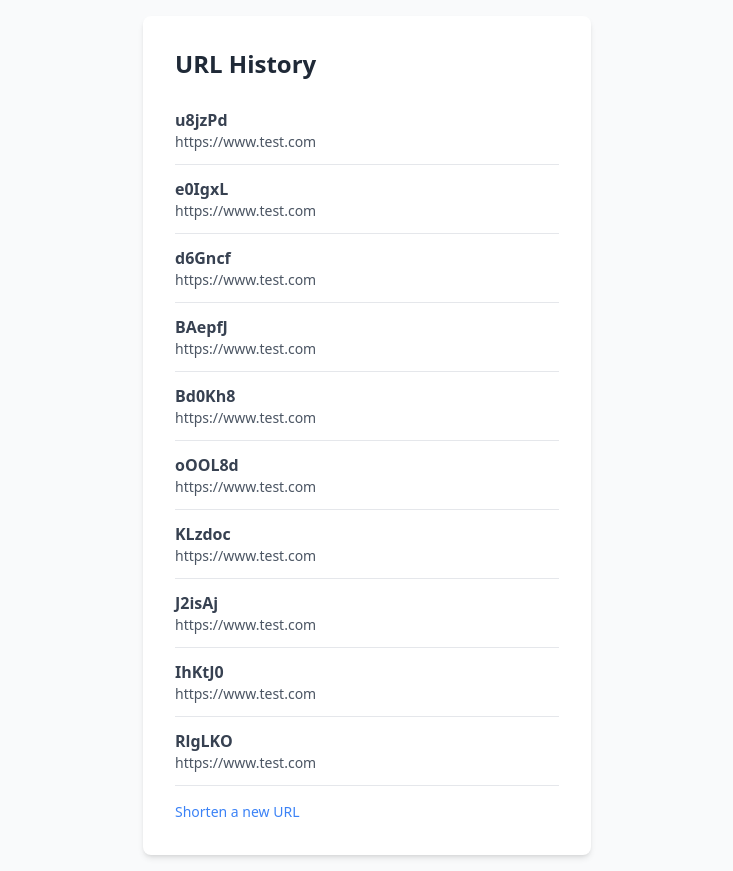
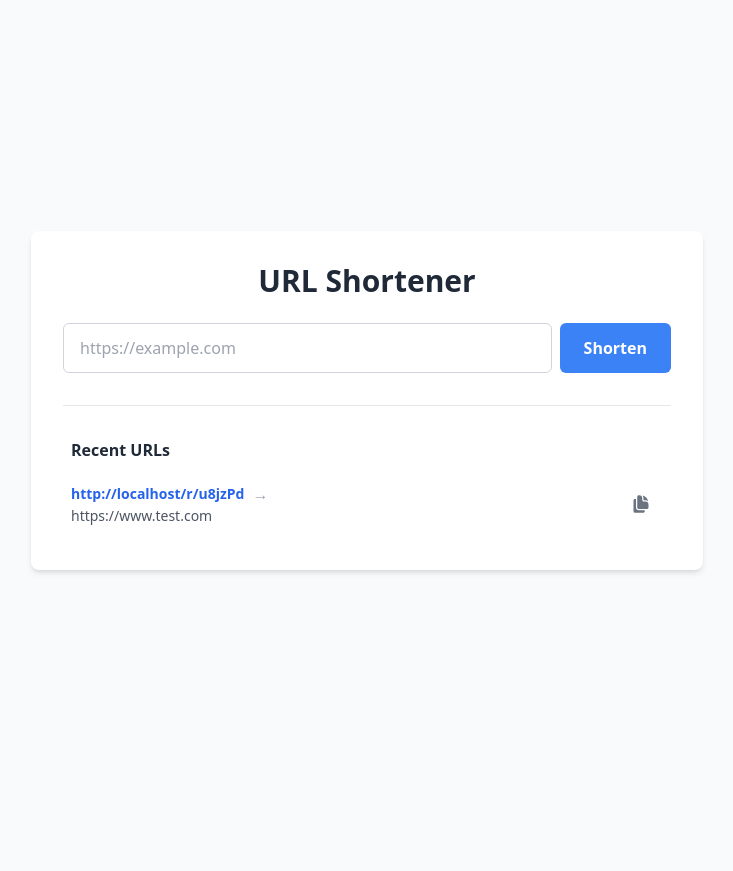
Before and after one commit to jkbriant/fastapi_url_shortener, a FastAPI app: page / in a window 1280 px wide. Shown: the whole page, without its empty margins (273-1006 px from the left). After the commit the page ends 573 px from the top, so only its background shows below. Run offline with FastAPI, Linux system fonts and the light colour scheme; some libraries are stand-ins or nearby versions.

Commit message:
added form to create URL on home page

```diff
--- a/main.py
+++ b/main.py
@@ -1,4 +1,4 @@
-from fastapi import FastAPI, HTTPException, Request, status
+from fastapi import FastAPI, HTTPException, Request, status, Form
 from fastapi.staticfiles import StaticFiles
 from fastapi.responses import JSONResponse, RedirectResponse
 from fastapi.templating import Jinja2Templates
@@ -25,10 +25,10 @@ def get_unique_short_url(length: int = 6):
         if short_url not in url_mapping:
             return short_url
 
-for i in range(0, 100):
-    short_url = get_unique_short_url()
-    url_mapping[short_url] = "https://www.test.com"
-    url_reverse_mapping["https://www.test.com"] = short_url
+short_url = get_unique_short_url()
+url_mapping[short_url] = "https://www.test.com"
+url_reverse_mapping["https://www.test.com"] = short_url
+
 
 ## ROUTES
 
@@ -39,8 +39,23 @@ def home(request: Request):
         for short_url, long_url in url_mapping.items()
     ]
     return templates.TemplateResponse(
-        request, "home.html", {"posts": posts[:10]}
+        request, "home.html", {"posts": posts}
     )
+
+@app.post("/")
+def create_short_url(request: Request, url: str = Form(...)):
+    # Normalize URL by adding https:// if not present
+    long_url = url
+    if not long_url.startswith(("http://", "https://")):
+        long_url = "https://" + long_url
+
+    if long_url in url_reverse_mapping:
+        return RedirectResponse(url="/", status_code=status.HTTP_303_SEE_OTHER)
+
+    short_url = get_unique_short_url()
+    url_mapping[short_url] = long_url
+    url_reverse_mapping[long_url] = short_url
+    return RedirectResponse(url="/", status_code=status.HTTP_303_SEE_OTHER)
 
 @app.post(
     "/api/shorten",
--- a/templates/home.html
+++ b/templates/home.html
@@ -1,15 +1,71 @@
 {% extends "layout.html" %}
 {% block content %}
-    <div class="bg-white p-8 rounded-lg shadow-md max-w-md w-full">
-        <h1 class="text-2xl font-bold text-gray-800 mb-4">URL History</h1>
-        {% for post in posts %}
-            <div class="border-b py-3 last:border-b-0">
-                <h2 class="font-semibold text-gray-700">{{ post.title }}</h2>
-                <p href={{post.content}} class="text-gray-600 text-sm">{{ post.content }}</p>
+    <div class="bg-white p-8 rounded-lg shadow-md max-w-2xl w-full">
+        <h1 class="text-3xl font-bold text-gray-800 mb-6 text-center">URL Shortener</h1>
+
+        <!-- Form to shorten new URL -->
+        <form method="POST" action="/" class="mb-8 space-y-4">
+            <div class="flex gap-2">
+                <input type="text" name="url" placeholder="https://example.com" required
+                    class="flex-1 px-4 py-3 border border-gray-300 rounded-md focus:outline-none focus:ring-2 focus:border-blue-500">
+                <button type="submit"
+                    class="bg-blue-500 text-white font-semibold py-3 px-6 rounded-md hover:bg-blue-600 focus:outline-none focus:ring-2 transition-colors">
+                    Shorten
+                </button>
             </div>
-        {% else %}
-            <p class="text-gray-500">No URLs shortened yet.</p>
-        {% endfor %}
-        <a href="/" class="mt-4 inline-block text-blue-500 hover:text-blue-700 text-sm">Shorten a new URL</a>
+        </form>
+
+        <!-- URL History -->
+        <div class="border-t pt-6">
+            <h2 class="font-bold text-gray-800 py-2 pl-2">Recent URLs</h2>
+
+            {% for post in posts %}
+                <div class="flex items-center justify-between py-3 border-b last:border-b-0 hover:bg-gray-50">
+                    <div class="flex-1 min-w-0 mr-4 pl-2">
+                        <div class="flex items-center gap-2">
+                            <span class="font-semibold text-blue-600 text-sm">{{ request.base_url }}r/{{ post.title }}</span>
+                            <span class="text-gray-400">→</span>
+                        </div>
+                        <a href="{{ post.content }}" target="_blank"
+                            class="text-gray-600 text-sm hover:text-blue-600 truncate block">
+                            {{ post.content }}
+                        </a>
+                    </div>
+                    <button onclick="copyToClipboard('{{ request.base_url }}r/{{ post.title }}')"
+                        class="text-gray-500 hover:text-blue-600 pr-5 rounded-md hover:bg-blue-50 transition-colors"
+                        title="Copy to clipboard">
+                        <!-- <svg xmlns="http://www.w3.org/2000/svg" class="h-5 w-5" fill="none" viewBox="0 0 24 24" stroke="currentColor">
+                            <path stroke-linecap="round" stroke-linejoin="round" stroke-width="2" d="M8 16H6a2 2 0 01-2-2V6a2 2 0 012-2h8a2 2 0 012 2v2m-6 12h8a2 2 0 002-2v-8a2 2 0 00-2-2h-8a2 2 0 00-2 2v8a2 2 0 002 2z" />
+                        </svg> -->
+                        <svg xmlns="http://www.w3.org/2000/svg" viewBox="0 0 24 24" fill="currentColor" class="size-5">
+                            <path d="M7.5 3.375c0-1.036.84-1.875 1.875-1.875h.375a3.75 3.75 0 0 1 3.75 3.75v1.875C13.5 8.161 14.34 9 15.375 9h1.875A3.75 3.75 0 0 1 21 12.75v3.375C21 17.16 20.16 18 19.125 18h-9.75A1.875 1.875 0 0 1 7.5 16.125V3.375Z" />
+                            <path d="M15 5.25a5.23 5.23 0 0 0-1.279-3.434 9.768 9.768 0 0 1 6.963 6.963A5.23 5.23 0 0 0 17.25 7.5h-1.875A.375.375 0 0 1 15 7.125V5.25ZM4.875 6H6v10.125A3.375 3.375 0 0 0 9.375 19.5H16.5v1.125c0 1.035-.84 1.875-1.875 1.875h-9.75A1.875 1.875 0 0 1 3 20.625V7.875C3 6.839 3.84 6 4.875 6Z" />
+                        </svg>
+
+
+                    </button>
+                </div>
+            {% else %}
+                <p class="text-gray-500 text-center py-8">No URLs shortened yet. Enter one above!</p>
+            {% endfor %}
+        </div>
     </div>
+
+    <script>
+        function copyToClipboard(text) {
+            navigator.clipboard.writeText(text).then(() => {
+                // Create a temporary toast notification
+                const toast = document.createElement('div');
+                toast.className = 'fixed bottom-4 right-4 bg-green-500 text-white px-4 py-2 rounded-md shadow-lg z-50';
+                toast.textContent = 'Copied to clipboard!';
+                document.body.appendChild(toast);
+
+                setTimeout(() => {
+                    toast.remove();
+                }, 2000);
+            }).catch(err => {
+                console.error('Failed to copy:', err);
+            });
+        }
+    </script>
 {% endblock content %}
```
Also changed, not shown: templates/shorten.html (deleted, +0 -15 lines).
